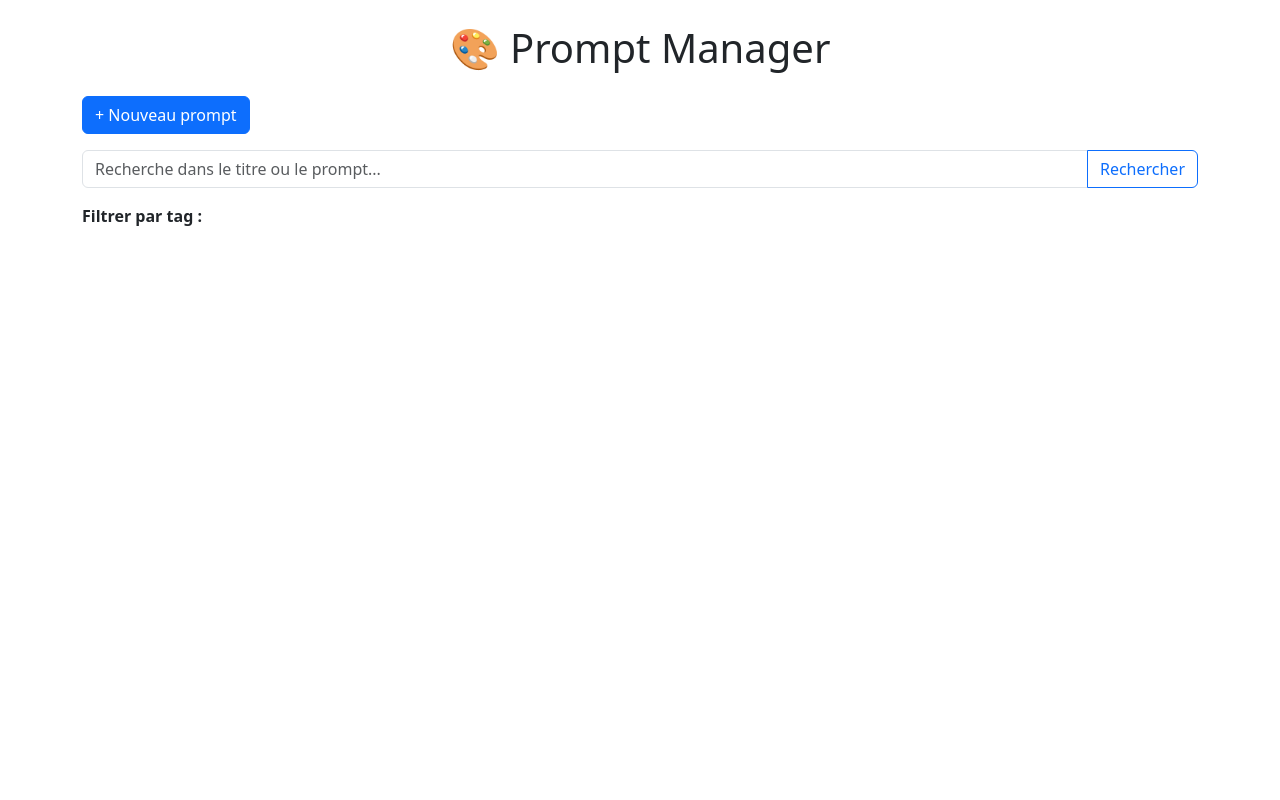
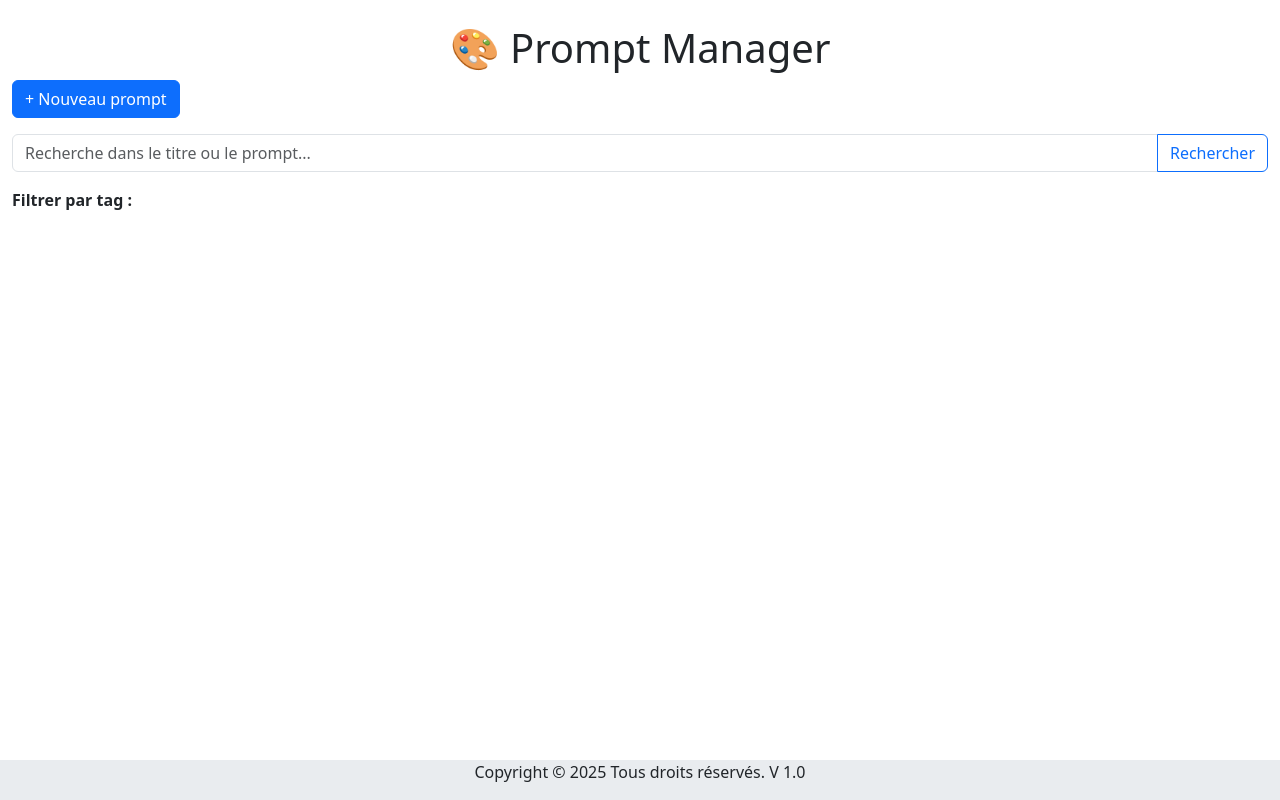
Before and after one commit to steph-vie/Prompt_manager, a Flask app: page / in a window 1280 px wide. Run offline with Flask 3, Linux system fonts and the light colour scheme.

Commit message:
Modif de l'interface

```diff
--- a/templates/base.html
+++ b/templates/base.html
@@ -5,9 +5,12 @@
     <link href="https://cdn.jsdelivr.net/npm/bootstrap@5.3.0/dist/css/bootstrap.min.css" rel="stylesheet">
   </head>
   <body>
-    <div class="container mt-4">
-      <h1 class="mb-4 text-center">🎨 Prompt Manager</h1>
+    <div class="container-xxl mt-4">
+      <h1 class="mb-6 text-center">🎨 Prompt Manager</h1>
       {% block content %}{% endblock %}
     </div>
+    <footer class="bg-body-secondary text-center fixed-bottom gap-2">
+      <p>Copyright © 2025 Tous droits réservés. V 1.0</p>
+    </footer>
   </body>
 </html>
--- a/templates/index.html
+++ b/templates/index.html
@@ -12,7 +12,7 @@
     <strong>Filtrer par tag :</strong>
     {% for tag_option in tags %}
       <button type="submit" name="tag" value="{{ tag_option.strip() }}"
-              class="btn {% if tag_option.strip() == selected_tag %}btn-primary{% else %}btn-outline-secondary{% endif %} btn-sm">
+              class="btn {% if tag_option.strip() == selected_tag %}btn-primary{% else %}btn-outline-secondary{% endif %} btn-lg">
         {{ tag_option.strip() }}
       </button>
     {% endfor %}
@@ -21,18 +21,20 @@
     {% endif %}
   </form>
 </div>
-<div class="row row-cols-1 row-cols-md-2 g-4">
-
-  <BR>
+<div class="row row-cols-4 row-cols-md-5 g-4">
   {% for prompt in prompts %}
   <div class="col">
-    <div class="card h-100">
+    <div class="card h-100 shadow-sm">
       {% if prompt.image_filename %}
-        <img src="{{ url_for('static', filename='uploads/' + prompt.image_filename) }}" class="card-img-top" alt="Prompt Image">
+        <img src="{{ url_for('static', filename='uploads/' + prompt.image_filename) }}" class="card-img-top" alt="Prompt Image" style="object-fit: cover; height: 150px;">
       {% endif %}
-      <div class="card-body">
-        <h5 class="card-title">{{ prompt.title }}</h5>
-        <p class="card-text text-muted">{{ prompt.tags }}</p>
+      <div class="card-body p-2">
+        <h6 class="card-title mb-1 text-truncate">{{ prompt.title }}</h6>
+         <div class="mb-2">
+          {% for tag in (prompt.tags or '').split(',') %}
+            <span class="badge bg-secondary me-1">{{ tag.strip() }}</span>
+          {% endfor %}
+        </div>
         <a href="{{ url_for('view', prompt_id=prompt.id) }}" class="btn btn-outline-secondary btn-sm">Voir</a>
       </div>
     </div>
```
Also changed, not shown: templates/view.html (+7 -5 lines).
